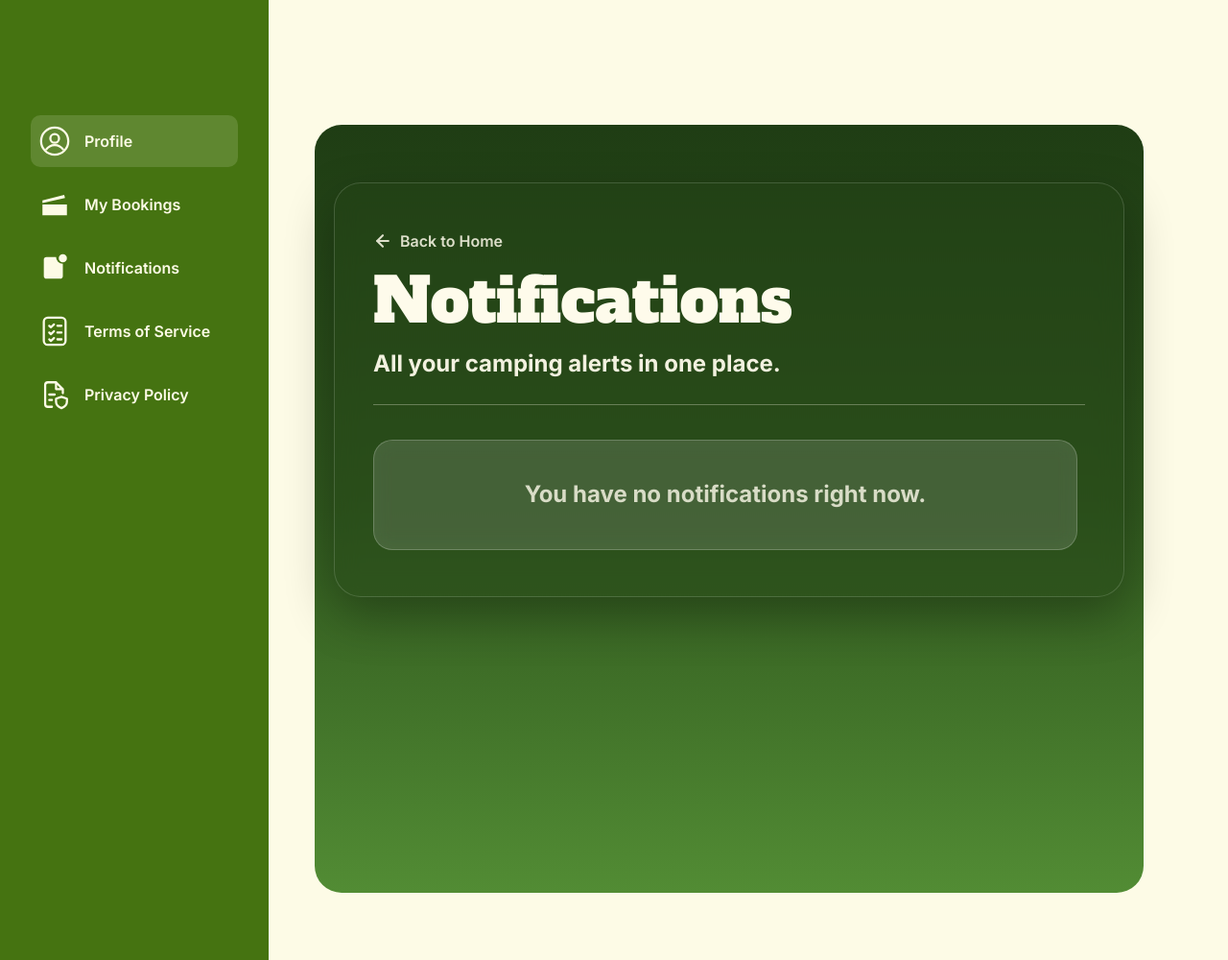
After one commit to shreeshbhaugeerutty-cpu/WonderCamp, a Django app: page /account/notifications/ in a window 1280 px wide. The commit adds this page. Shown: the whole page at 96% size. Run offline with Django 5.2, Linux system fonts and the light colour scheme; the visitor is signed in with stand-in values (Sample User, id 1); data that the repository does not hold is empty; some web fonts are replaced.

Commit message:
profile management notifications

```diff
--- a/backend/accounts/urls.py
+++ b/backend/accounts/urls.py
@@ -8,4 +8,5 @@ urlpatterns = [
     path('account/', views.profile, name='profile'),
     path('account/delete/', views.delete_account, name='delete_account'),
     path('account/password_change/', CustomPasswordChangeView.as_view(), name='password_change'),
+    path("account/notifications/", views.notifications_profile, name="notifications_profile"),
 ]
--- a/backend/accounts/views.py
+++ b/backend/accounts/views.py
@@ -6,6 +6,8 @@ from django.views.decorators.http import require_POST
 from django.contrib.messages.views import SuccessMessageMixin
 from django.urls import reverse_lazy
 from django.contrib.auth.views import PasswordChangeView
+
+from backend.notifications.models import Notification
 from .models import CustomUser
 from .forms import ProfileForm
 
@@ -33,6 +35,12 @@ def register(request):
         return redirect('login')
 
     return render(request, 'register.html')
+
+##Notifications profile management
+@login_required
+def notifications_profile(request):
+    notifications = Notification.objects.filter(recipient=request.user).order_by("-created_at")
+    return render(request, "account/notif-profile.html", {"notifications": notifications})
 
 
 #Password change and reset functions
--- /dev/null
+++ b/frontend/templates/account/notif-profile.html
@@ -0,0 +1,233 @@
+{% extends "notifications/notif.html" %}
+{% load static %}
+
+{% block navbar %}{% endblock %}
+{% block footer %}{% endblock %}
+
+{% block extra_head %}
+  {{ block.super }}
+  <link rel="stylesheet" href="{% static 'css/account.css' %}">
+{% endblock %}
+
+{% block extra_css %}
+  {{ block.super }}   {# keeps your teammate's card styles #}
+  <style>
+
+  @font-face {
+    font-family: 'Cheria';
+    src: url("{% static 'fonts/Cheria-Regular.ttf' %}") format('truetype'),
+         url("{% static 'fonts/Cheria-Regular.woff2' %}") format('woff2');
+    font-weight: normal;
+    font-style: normal;
+    font-display: swap;
+  }
+
+  .notifications-page-wrapper {
+    background: linear-gradient(180deg, #1f3d14 0%, #30581e 50%, #528c34 100%);
+    min-height: 100vh;
+    padding: 60px 20px 80px;
+    display: flex;
+    justify-content: center;
+    align-items: flex-start;
+    border-radius: 28px;
+  }
+
+  .notifications-container {
+    width: 100%;
+    max-width: 980px;
+    background: rgba(36, 68, 23, 0.45);
+    backdrop-filter: blur(12px);
+    -webkit-backdrop-filter: blur(12px);
+    border: 1px solid rgba(255, 255, 255, 0.15);
+    border-radius: 28px;
+    padding: 48px 40px;
+    box-shadow: 0 20px 50px rgba(0, 0, 0, 0.3);
+  }
+
+  /* Header Section & Back Button */
+  .notifications-header {
+    border-bottom: 1px solid rgba(254, 251, 235, 0.3);
+    padding-bottom: 24px;
+    margin-bottom: 36px;
+    position: relative;
+  }
+
+  .back-link {
+    display: inline-flex;
+    align-items: center;
+    gap: 8px;
+    color: #FEFBEB;
+    text-decoration: none;
+    font-family: 'Inter', sans-serif;
+    font-size: 16px;
+    font-weight: 600;
+    margin-bottom: 16px;
+    opacity: 0.85;
+    transition: opacity 0.2s ease, transform 0.2s ease;
+  }
+
+  .back-link:hover {
+    opacity: 1;
+    transform: translateX(-4px);
+  }
+
+  .back-arrow-icon {
+    width: 20px;
+    height: 20px;
+    stroke: #FEFBEB;
+    fill: none;
+    stroke-width: 2.5;
+    stroke-linecap: round;
+    stroke-linejoin: round;
+  }
+
+  .notifications-title {
+    font-family: 'Cheria', 'Alfa Slab One', Georgia, serif;
+    font-size: 64px;
+    font-weight: 400;
+    color: #FEFBEB;
+    margin: 0 0 12px 0;
+    line-height: 1.1;
+    letter-spacing: -0.5px;
+  }
+
+  .notifications-subtitle {
+    font-family: 'Inter', sans-serif;
+    font-size: 24px;
+    font-weight: 700;
+    color: #FEFBEB;
+    margin: 0;
+    opacity: 0.95;
+  }
+
+  /* List & Card Layout with Scrollable Overflow */
+  .notifications-list {
+    display: flex;
+    flex-direction: column;
+    gap: 20px;
+    max-height: 620px; /* Controls max expansion before scrolling kicks in */
+    overflow-y: auto;
+    padding-right: 8px; /* Room for scrollbar */
+  }
+
+  /* Custom Scrollbar Styling */
+  .notifications-list::-webkit-scrollbar {
+    width: 6px;
+  }
+  .notifications-list::-webkit-scrollbar-track {
+    background: rgba(255, 255, 255, 0.05);
+    border-radius: 10px;
+  }
+  .notifications-list::-webkit-scrollbar-thumb {
+    background: rgba(255, 255, 255, 0.25);
+    border-radius: 10px;
+  }
+
+  .notification-card {
+    background: rgba(255, 255, 255, 0.14);
+    backdrop-filter: blur(10px);
+    -webkit-backdrop-filter: blur(10px);
+    border: 1px solid rgba(255, 255, 255, 0.2);
+    border-radius: 20px;
+    padding: 24px 28px;
+    transition: all 0.25s ease;
+  }
+
+  .notification-card.unread {
+    border-left: 4px solid #84cc16; /* Visual indicator for unread notifications */
+  }
+
+  .notification-card:hover {
+    background: rgba(255, 255, 255, 0.2);
+    border-color: rgba(255, 255, 255, 0.35);
+    transform: translateY(-2px);
+    box-shadow: 0 8px 24px rgba(0, 0, 0, 0.15);
+  }
+
+  .notification-header-row {
+    display: flex;
+    justify-content: space-between;
+    align-items: center;
+    margin-bottom: 12px;
+  }
+
+  .notification-title-group {
+    display: flex;
+    align-items: center;
+    gap: 14px;
+  }
+
+  .notification-icon {
+    width: 28px;
+    height: 28px;
+    stroke: #FEFBEB;
+    fill: none;
+    stroke-width: 2;
+    stroke-linecap: round;
+    stroke-linejoin: round;
+    flex-shrink: 0;
+  }
+
+  .notification-card-title {
+    font-family: 'Inter', sans-serif;
+    font-size: 24px;
+    font-weight: 700;
+    color: #FEFBEB;
+    margin: 0;
+  }
+
+  .notification-time {
+    font-family: 'Inter', sans-serif;
+    font-size: 22px;
+    font-weight: 700;
+    color: #FEFBEB;
+    opacity: 0.9;
+    white-space: nowrap;
+  }
+
+  .notification-body {
+    font-family: 'Inter', sans-serif;
+    font-size: 24px;
+    font-weight: 700;
+    color: #FEFBEB;
+    margin: 0;
+    padding-left: 42px;
+    line-height: 1.35;
+    opacity: 0.92;
+  }
+
+  @media (max-width: 768px) {
+    .notifications-container {
+      padding: 28px 20px;
+      border-radius: 20px;
+    }
+    .notifications-title {
+      font-size: 42px;
+    }
+    .notifications-subtitle {
+      font-size: 18px;
+    }
+    .notification-card {
+      padding: 18px 20px;
+    }
+    .notification-card-title,
+    .notification-time,
+    .notification-body {
+      font-size: 18px;
+    }
+    .notification-body {
+      padding-left: 0;
+      margin-top: 8px;
+    }
+  }
+  </style>
+{% endblock %}
+
+{% block content %}
+<div class="account">
+  {% include "sidebar.html" %}
+  <section class="account-main">
+    {{ block.super }}
+  </section>
+</div>
+{% endblock %}
--- a/frontend/templates/account/profile.html
+++ b/frontend/templates/account/profile.html
@@ -1,9 +1,7 @@
-{% extends "base.html" %}
+{% extends "account_management_base.html" %}
 {% load static %}
 
-{% block title %}Profile – WonderCamp{% endblock %}
-{% block navbar %}{% endblock %}
-{% block footer %}{% endblock %}
+{% block account_title %}Profile – WonderCamp{% endblock %}
 {% block extra_head %}
   <link rel="stylesheet" href="{% static 'css/account.css' %}">
 {% endblock %}
--- a/frontend/templates/sidebar.html
+++ b/frontend/templates/sidebar.html
@@ -8,7 +8,7 @@
       <svg viewBox="0 0 24 24" fill="currentColor"><path d="M3 9l16-4 .6 2.2L3 11zM3 12h18v8H3z"/></svg>
       My Bookings
     </a>
-    <a href="#">
+    <a href="{% url 'notifications_profile' %}">
       <svg viewBox="0 0 24 24" fill="currentColor"><path d="M4 6a2 2 0 012-2h7a5 5 0 005 5v9a2 2 0 01-2 2H6a2 2 0 01-2-2z"/><circle cx="18" cy="5" r="3"/></svg>
       Notifications
     </a>
```
Also changed, not shown: frontend/templates/account_management_base.html (added, +26 -0 lines).
